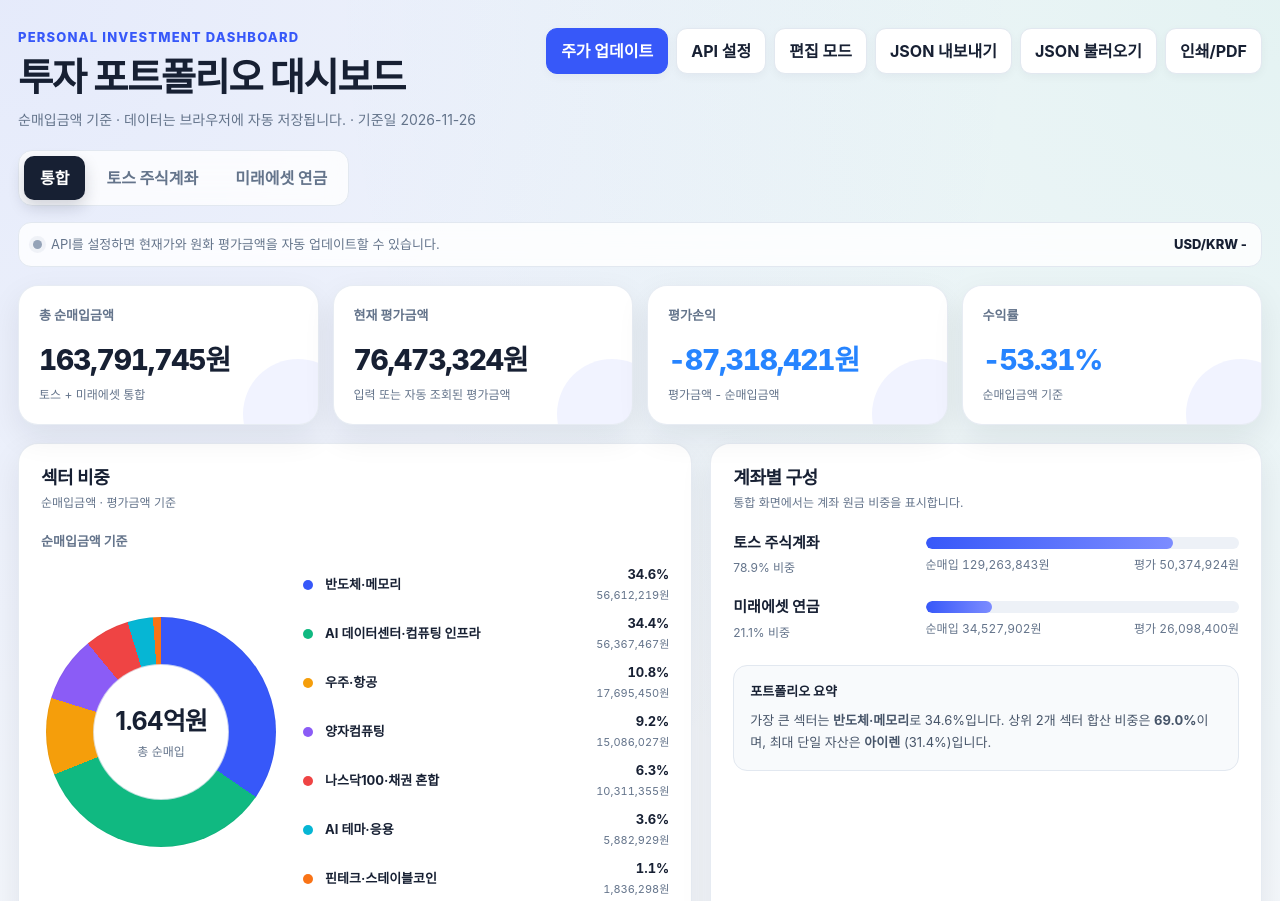
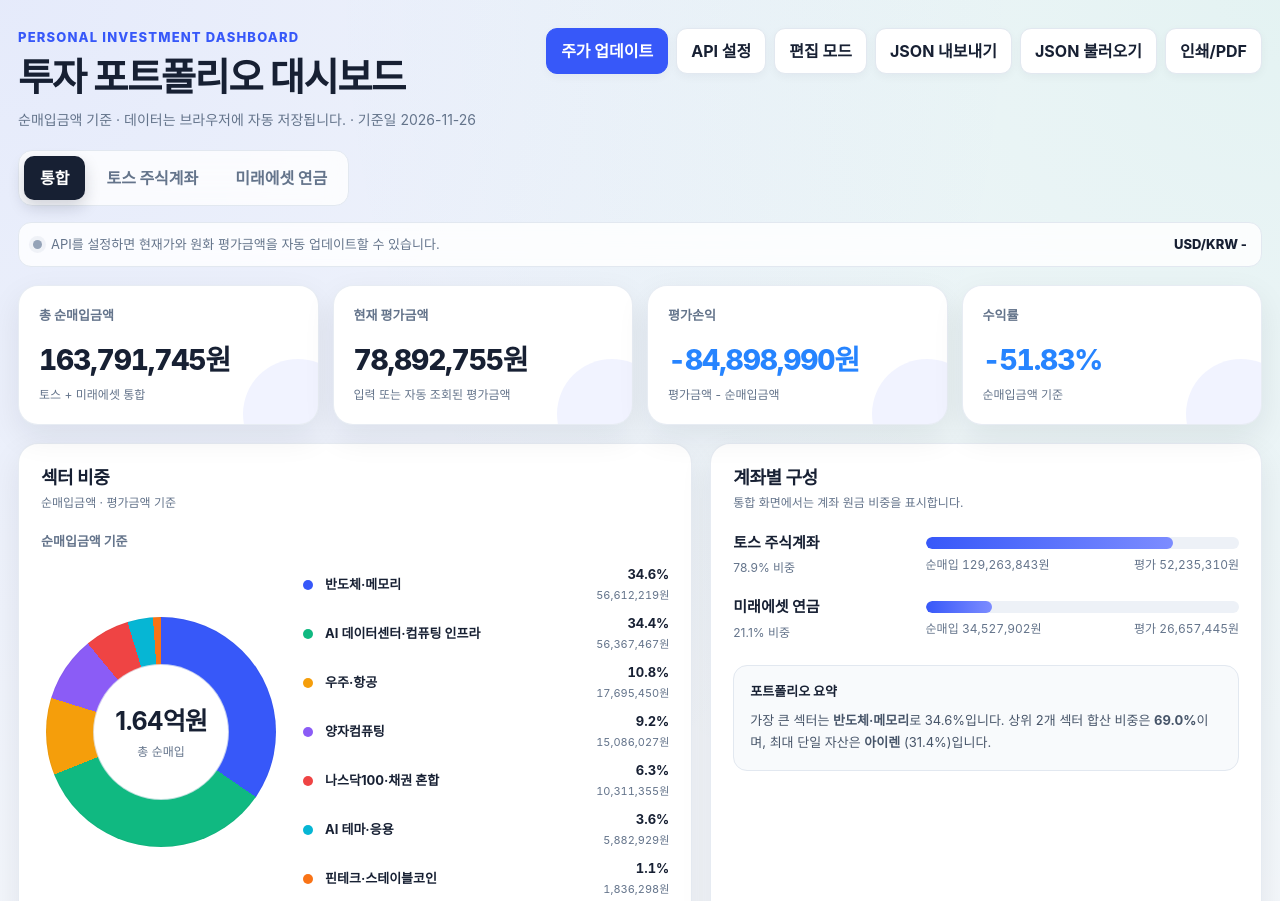
Before and after one commit to big9367-byte/portfolio-dashboard, a plain HTML site: page index.html in a window 1280 px wide. Shown: the top 901 px of the page. Drawn offline with Linux system fonts and the light colour scheme.

Commit message:
chore: 주가 자동 업데이트 (2026-11-26)

```diff
--- a/index.html
+++ b/index.html
@@ -1031,22 +1031,22 @@
         lastFxRate: null
       },
       holdings: [
-        { id: "t1", account: "toss", name: "아이렌", sector: "AI 데이터센터·컴퓨팅 인프라", cost: 51474419, value: 12534567, symbol: "IREN", exchange: "US", currency: "USD", quantity: 750, autoUpdate: true },
-        { id: "t2", account: "toss", name: "로켓랩", sector: "우주·항공", cost: 17695450, value: 12216581, symbol: "RKLB", exchange: "US", currency: "USD", quantity: 200, autoUpdate: true },
-        { id: "t3", account: "toss", name: "DRAM", sector: "반도체·메모리", cost: 27011059, value: 11468439, symbol: "DRAM", exchange: "US", currency: "USD", quantity: 254, autoUpdate: true },
-        { id: "t4", account: "toss", name: "인플렉션", sector: "양자컴퓨팅", cost: 11005245, value: 4082982, symbol: "INFQ", exchange: "US", currency: "USD", quantity: 489, autoUpdate: true },
-        { id: "t5", account: "toss", name: "마벨 테크놀로지", sector: "반도체·메모리", cost: 9098590, value: 3889239, symbol: "MRVL", exchange: "US", currency: "USD", quantity: 23, autoUpdate: true },
-        { id: "t6", account: "toss", name: "아이온큐", sector: "양자컴퓨팅", cost: 4080782, value: 1481576, symbol: "IONQ", exchange: "US", currency: "USD", quantity: 49, autoUpdate: true },
-        { id: "t7", account: "toss", name: "써클 인터넷 그룹", sector: "핀테크·스테이블코인", cost: 1836298, value: 1004540, symbol: "CRCL", exchange: "US", currency: "USD", quantity: 16, autoUpdate: true },
-        { id: "t8", account: "toss", name: "SK하이닉스", sector: "반도체·메모리", cost: 4152000, value: 2028000, symbol: "000660", exchange: "XKRX", currency: "KRW", quantity: 2, autoUpdate: true },
-        { id: "t9", account: "toss", name: "삼성전자", sector: "반도체·메모리", cost: 2910000, value: 1669000, symbol: "005930", exchange: "XKRX", currency: "KRW", quantity: 10, autoUpdate: true },
-
-        { id: "p1", account: "pension", name: "TIGER 미국AI데이터센터TOP4Plus", sector: "AI 데이터센터·컴퓨팅 인프라", cost: 4893048, value: 2494980, symbol: "0142D0", exchange: "XKRX", currency: "KRW", quantity: 501, autoUpdate: true },
-        { id: "p2", account: "pension", name: "TIGER 미국나스닥100채권혼합50", sector: "나스닥100·채권 혼합", cost: 10311355, value: 9975280, symbol: "435420", exchange: "XKRX", currency: "KRW", quantity: 758, autoUpdate: true },
-        { id: "p3", account: "pension", name: "PLUS 글로벌HBM반도체", sector: "반도체·메모리", cost: 9932650, value: 4269300, symbol: "442580", exchange: "XKRX", currency: "KRW", quantity: 70, autoUpdate: true },
-        { id: "p4", account: "pension", name: "TIME 글로벌AI인공지능액티브", sector: "AI 테마·응용", cost: 3072825, value: 3000000, symbol: "456600", exchange: "XKRX", currency: "KRW", quantity: 75, autoUpdate: true },
-        { id: "p5", account: "pension", name: "TIGER 글로벌온디바이스AI", sector: "AI 테마·응용", cost: 2810104, value: 3177460, symbol: "480310", exchange: "XKRX", currency: "KRW", quantity: 202, autoUpdate: true },
-        { id: "p6", account: "pension", name: "TIGER 미국필라델피아AI반도체나스닥", sector: "반도체·메모리", cost: 3507920, value: 3181380, symbol: "497570", exchange: "XKRX", currency: "KRW", quantity: 204, autoUpdate: true }
+        { id: "t1", account: "toss", name: "아이렌", sector: "AI 데이터센터·컴퓨팅 인프라", cost: 51474419, value: 12948656, symbol: "IREN", exchange: "US", currency: "USD", quantity: 750, autoUpdate: true },
+        { id: "t2", account: "toss", name: "로켓랩", sector: "우주·항공", cost: 17695450, value: 12634932, symbol: "RKLB", exchange: "US", currency: "USD", quantity: 200, autoUpdate: true },
+        { id: "t3", account: "toss", name: "DRAM", sector: "반도체·메모리", cost: 27011059, value: 11886322, symbol: "DRAM", exchange: "US", currency: "USD", quantity: 254, autoUpdate: true },
+        { id: "t4", account: "toss", name: "인플렉션", sector: "양자컴퓨팅", cost: 11005245, value: 4263967, symbol: "INFQ", exchange: "US", currency: "USD", quantity: 489, autoUpdate: true },
+        { id: "t5", account: "toss", name: "마벨 테크놀로지", sector: "반도체·메모리", cost: 9098590, value: 4046013, symbol: "MRVL", exchange: "US", currency: "USD", quantity: 23, autoUpdate: true },
+        { id: "t6", account: "toss", name: "아이온큐", sector: "양자컴퓨팅", cost: 4080782, value: 1549754, symbol: "IONQ", exchange: "US", currency: "USD", quantity: 49, autoUpdate: true },
+        { id: "t7", account: "toss", name: "써클 인터넷 그룹", sector: "핀테크·스테이블코인", cost: 1836298, value: 1037666, symbol: "CRCL", exchange: "US", currency: "USD", quantity: 16, autoUpdate: true },
+        { id: "t8", account: "toss", name: "SK하이닉스", sector: "반도체·메모리", cost: 4152000, value: 2134000, symbol: "000660", exchange: "XKRX", currency: "KRW", quantity: 2, autoUpdate: true },
+        { id: "t9", account: "toss", name: "삼성전자", sector: "반도체·메모리", cost: 2910000, value: 1734000, symbol: "005930", exchange: "XKRX", currency: "KRW", quantity: 10, autoUpdate: true },
+
+        { id: "p1", account: "pension", name: "TIGER 미국AI데이터센터TOP4Plus", sector: "AI 데이터센터·컴퓨팅 인프라", cost: 4893048, value: 2612715, symbol: "0142D0", exchange: "XKRX", currency: "KRW", quantity: 501, autoUpdate: true },
+        { id: "p2", account: "pension", name: "TIGER 미국나스닥100채권혼합50", sector: "나스닥100·채권 혼합", cost: 10311355, value: 10070030, symbol: "435420", exchange: "XKRX", currency: "KRW", quantity: 758, autoUpdate: true },
+        { id: "p3", account: "pension", name: "PLUS 글로벌HBM반도체", sector: "반도체·메모리", cost: 9932650, value: 4378850, symbol: "442580", exchange: "XKRX", currency: "KRW", quantity: 70, autoUpdate: true },
+        { id: "p4", account: "pension", name: "TIME 글로벌AI인공지능액티브", sector: "AI 테마·응용", cost: 3072825, value: 3069750, symbol: "456600", exchange: "XKRX", currency: "KRW", quantity: 75, autoUpdate: true },
+        { id: "p5", account: "pension", name: "TIGER 글로벌온디바이스AI", sector: "AI 테마·응용", cost: 2810104, value: 3282500, symbol: "480310", exchange: "XKRX", currency: "KRW", quantity: 202, autoUpdate: true },
+        { id: "p6", account: "pension", name: "TIGER 미국필라델피아AI반도체나스닥", sector: "반도체·메모리", cost: 3507920, value: 3243600, symbol: "497570", exchange: "XKRX", currency: "KRW", quantity: 204, autoUpdate: true }
       ]
     };
 
```
